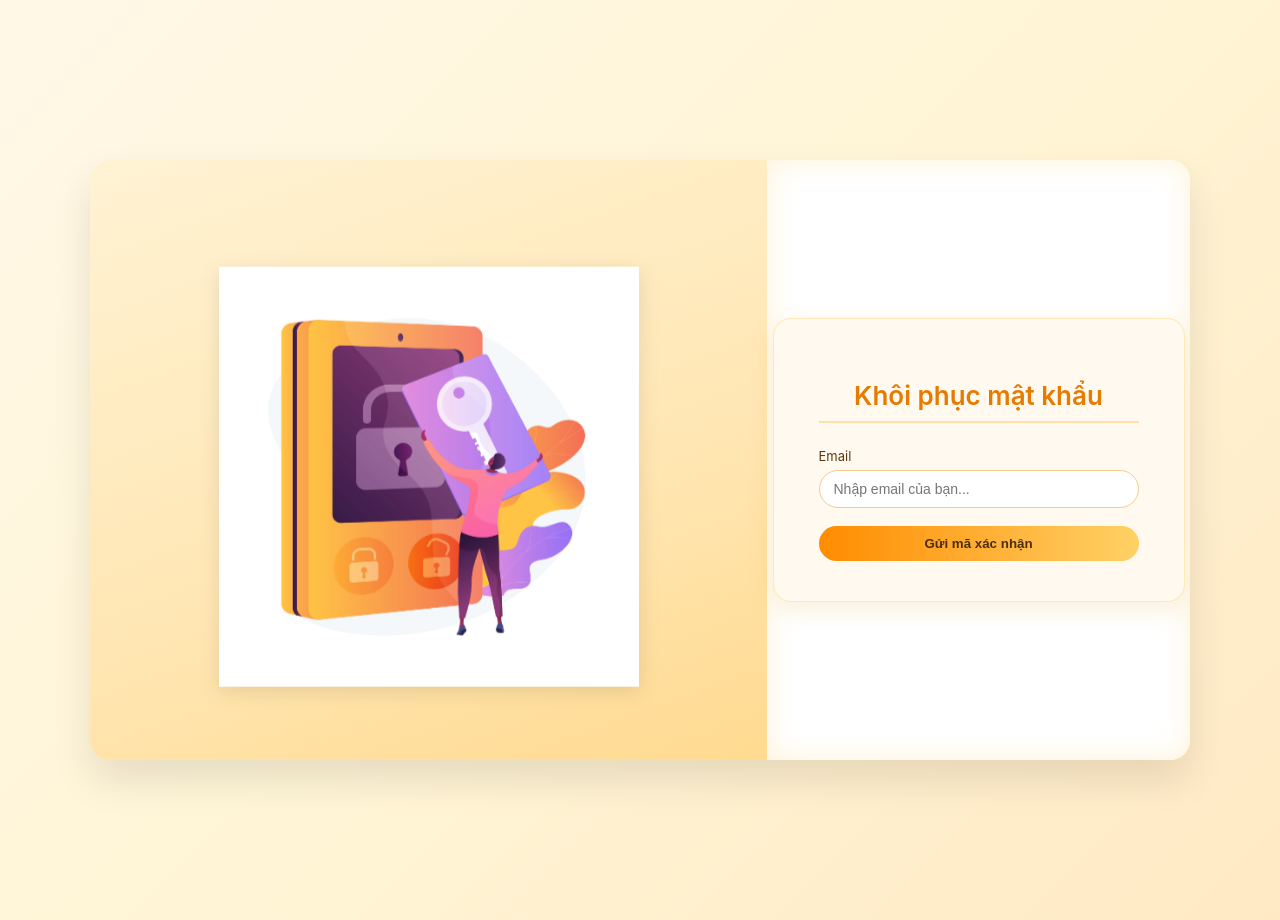
After one commit to huynhthu214/PR_RESERVATION_FnB_FOR_LIVEMUSIC, a PHP site: page /frontend/users/pages/forgot_pass.php in a window 1280 px wide. The commit adds this page. Run offline with PHP 8.4, Linux system fonts and the light colour scheme.

Commit message:
giao diện quên mật khẩu user

```diff
--- /dev/null
+++ b/frontend/assets/css/login_user.css
@@ -0,0 +1,182 @@
+/* ====== Base Layout ====== */
+body {
+  margin: 0;
+  font-family: "Inter", sans-serif;
+  background: linear-gradient(135deg, #fff8e7, #fff5d6, #ffe9c4);
+  color: #3a2a1a;
+  height: 100vh;
+  display: flex;
+  align-items: center;
+  justify-content: center;
+}
+
+.user-login-container {
+  display: flex;
+  width: 90%;
+  max-width: 1100px;
+  height: 600px;
+  border-radius: 20px;
+  overflow: hidden;
+  background: #fffaf2;
+  box-shadow: 0 20px 40px rgba(0, 0, 0, 0.1);
+}
+
+/* ====== Left side (intro) ====== */
+.left-side {
+  flex: 1.1;
+  background: linear-gradient(160deg, #fff3d4, #ffe6b3, #ffd580);
+  color: #4b2e0f;
+  display: flex;
+  flex-direction: column;
+  justify-content: center;
+  padding: 80px;
+}
+
+.left-side h1 {
+  font-size: 48px;
+  font-weight: 700;
+  color: #d26a00;
+  margin-bottom: 20px;
+  text-shadow: 0 0 10px rgba(255, 162, 0, 0.15);
+}
+
+.left-side p {
+  color: #5c3a10;
+  font-size: 15px;
+  line-height: 1.6;
+  margin-bottom: 30px;
+  max-width: 360px;
+}
+
+.learn-btn {
+  background: linear-gradient(90deg, #ff8c00, #ffcf4d);
+  color: #fff;
+  border: none;
+  padding: 10px 25px;
+  border-radius: 25px;
+  cursor: pointer;
+  font-weight: 600;
+  transition: all 0.3s ease;
+  box-shadow: 0 4px 10px rgba(255, 174, 0, 0.3);
+}
+
+.learn-btn:hover {
+  transform: translateY(-2px);
+  box-shadow: 0 6px 15px rgba(255, 174, 0, 0.5);
+}
+
+/* ====== Right side (form) ====== */
+.right-side {
+  flex: 0.9;
+  background: #ffffff;
+  display: flex;
+  align-items: center;
+  justify-content: center;
+  backdrop-filter: blur(10px);
+  box-shadow: inset 0 0 30px rgba(255, 196, 61, 0.2);
+}
+
+/* ====== Login Card ====== */
+.login-card {
+  background: #fff9ef;
+  padding: 40px 45px;
+  border-radius: 18px;
+  width: 320px;
+  box-shadow: 0 8px 25px rgba(218, 153, 0, 0.15);
+  border: 1px solid rgba(255, 194, 54, 0.3);
+}
+
+.login-card h2 {
+  text-align: center;
+  color: #e77b00;
+  font-size: 26px;
+  margin-bottom: 25px;
+  font-weight: 600;
+  border-bottom: 2px solid rgba(255, 170, 0, 0.3);
+  padding-bottom: 10px;
+}
+
+/* ====== Form ====== */
+form {
+  display: flex;
+  flex-direction: column;
+}
+
+label {
+  font-size: 13px;
+  color: #5c3a10;
+  margin-bottom: 6px;
+}
+
+input {
+  background: #fff;
+  border: 1px solid #f4cd8d;
+  border-radius: 25px;
+  padding: 10px 14px;
+  color: #3a2a1a;
+  margin-bottom: 18px;
+  font-size: 14px;
+  outline: none;
+  transition: 0.3s ease;
+}
+
+input:focus {
+  border-color: #f39c12;
+  box-shadow: 0 0 8px rgba(243, 156, 18, 0.4);
+}
+
+/* ====== Forgot link ====== */
+.forgot-link {
+  display: inline-block;
+  font-size: 13px;
+  color: #d26a00;
+  text-decoration: none;
+  margin-bottom: 18px;
+}
+
+.forgot-link:hover {
+  text-decoration: underline;
+}
+
+/* ====== Submit button ====== */
+.btn-submit {
+  background: linear-gradient(90deg, #ff8c00, #ffd166);
+  border: none;
+  padding: 10px 14px;
+  border-radius: 25px;
+  color: #4b2e0f;
+  font-weight: 600;
+  cursor: pointer;
+  transition: 0.3s;
+}
+
+.btn-submit:hover {
+  transform: translateY(-2px);
+  box-shadow: 0 8px 20px rgba(255, 179, 0, 0.4);
+}
+
+/* ====== Error Message ====== */
+.error-msg {
+  color: #ff4d4d;
+  font-size: 14px;
+  text-align: center;
+  margin-bottom: 10px;
+}
+
+/* ====== Signup Note ====== */
+.signup-note {
+  text-align: center;
+  margin-top: 15px;
+  font-size: 13px;
+  color: #5c3a10;
+}
+
+.signup-note a {
+  color: #d26a00;
+  font-weight: 600;
+  text-decoration: none;
+}
+
+.signup-note a:hover {
+  text-decoration: underline;
+}
--- /dev/null
+++ b/frontend/users/pages/forgot_pass.php
@@ -0,0 +1,71 @@
+<?php
+session_start();
+require_once __DIR__ . '/../../config.php';
+$error = '';
+if ($_SERVER['REQUEST_METHOD'] === 'POST') {
+    $email = trim($_POST['email']);
+    if (empty($email)) {
+        $error = "Vui lòng nhập email!";
+    } else {
+        $_SESSION['email_reset'] = $email;
+        header("Location: verify_otp.php");
+        exit();
+    }
+}
+?>
+<!DOCTYPE html>
+<html lang="vi">
+<head>
+  <meta charset="UTF-8">
+  <title>Quên mật khẩu - LYZY</title>
+  <link rel="icon" href="<?php echo BASE_URL; ?>assets/images/logo_L.png">
+  <link rel="stylesheet" href="<?php echo BASE_URL; ?>assets/css/login_user.css">
+  <link rel="stylesheet" href="https://cdnjs.cloudflare.com/ajax/libs/font-awesome/6.4.0/css/all.min.css">
+  <style>
+    /* Thêm nhẹ phần ảnh minh họa cho forgot password */
+    .forgot-illustration {
+      width: 100%;
+      height: 100%;
+      display: flex;
+      align-items: center;
+      justify-content: center;
+      background: linear-gradient(160deg, #fff3d4, #ffe6b3, #ffd580);
+    }
+    .forgot-illustration img {
+      width: 100%;
+      max-width: 420px;
+      filter: drop-shadow(0 5px 10px rgba(0,0,0,0.1));
+      animation: float 3s ease-in-out infinite;
+      margin-top: -120px;
+    }
+    @keyframes float {
+      0%, 100% { transform: translateY(0); }
+      50% { transform: translateY(-10px); }
+    }
+  </style>
+</head>
+<body>
+  <div class="user-login-container">
+
+    <!-- Bên trái là hình minh họa -->
+    <div class="left-side forgot-illustration">
+      <img src="<?php echo BASE_URL; ?>assets/images/forgot.jpg" alt="Forgot Password Illustration">
+    </div>
+
+    <!-- Bên phải là form -->
+    <div class="right-side">
+      <div class="login-card">
+        <h2>Khôi phục mật khẩu</h2>
+        <?php if ($error): ?><p class="error-msg"><?php echo $error; ?></p><?php endif; ?>
+
+        <form method="POST">
+          <label>Email</label>
+          <input type="email" name="email" placeholder="Nhập email của bạn..." required>
+          <button type="submit" class="btn-submit">Gửi mã xác nhận</button>
+        </form>
+      </div>
+    </div>
+
+  </div>
+</body>
+</html>
```
Also changed, not shown: frontend/admin/pages/login.php (renamed from frontend/admin/login.php, +19 -23 lines), frontend/admin/pages/logout.php (+4 -3 lines), frontend/assets/css/login.css (+117 -103 lines), frontend/users/pages/login.php (+66 -0 lines), frontend/users/pages/reset_pass.php (added, +49 -0 lines), frontend/users/pages/verify_otp.php (added, +45 -0 lines), api_gateway/index.php (added), frontend/assets/images/forgot.jpg (added), frontend/assets/images/orange.jpg (added), frontend/assets/images/reset.jpg (added), 1 other file.
